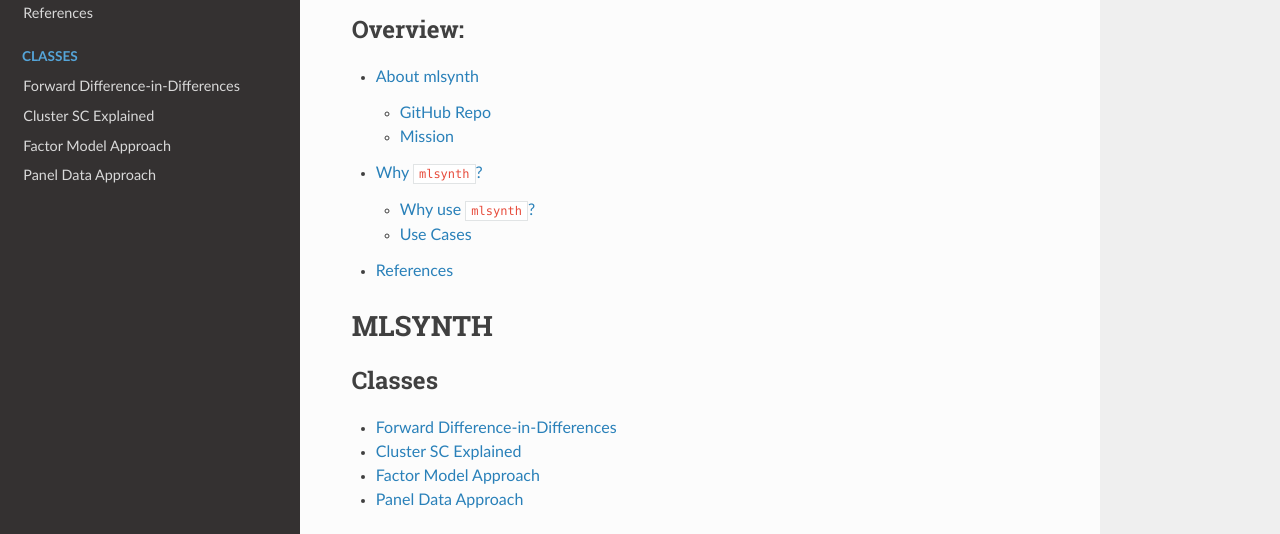
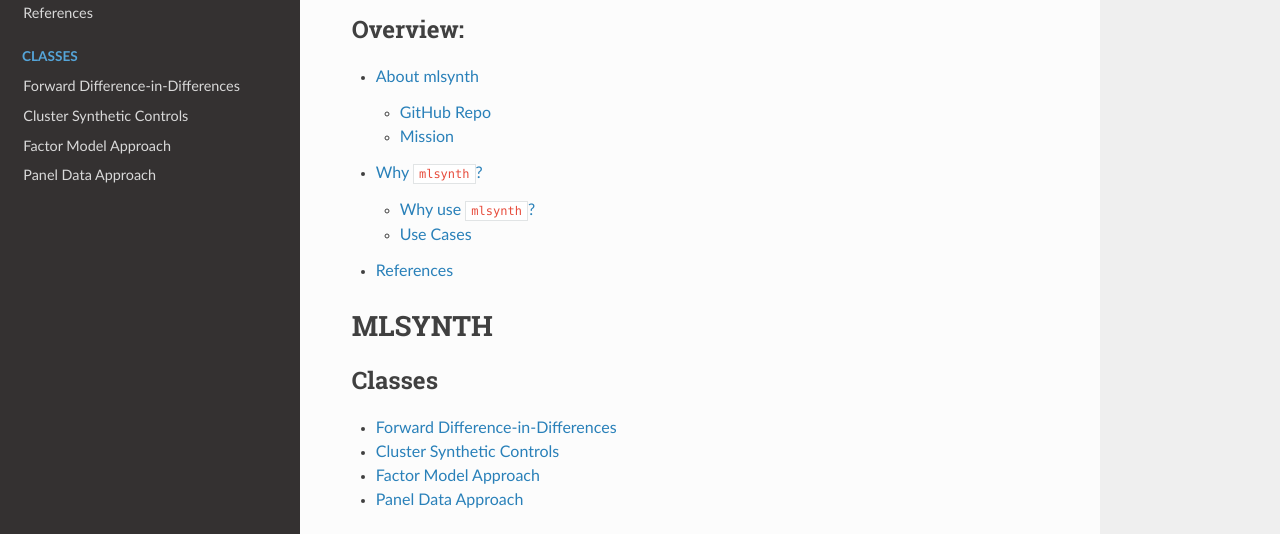
Before and after one commit to jgreathouse9/mlsynth, a Sphinx documentation site: the page built from docs/index.rst, in a window 1280 px wide and 900 px high, scrolled down 907 px. Shown: the part 199-733 px from the top of the window. Built offline with Sphinx 7.4.7 and the Read the Docs theme 3.1.0, drawn with Linux system fonts in a browser that asks for light colours; pages that are not in the unit, such as notebooks, are missing from menus.

Commit message:
Update clustersc.rst

```diff
--- a/docs/clustersc.rst
+++ b/docs/clustersc.rst
@@ -1,5 +1,5 @@
-Cluster SC Explained
-=====================
+Cluster Synthetic Controls
+===========================
 
 
 With Synthetic Control Methods, we may be unsure if the control group we use will be a good countrefactual for the treated unit-- even if we are relying on a weighted average of the controls instead of using all of them. Outcome trajectories may be noisy, have missing data, or have an extremely large number of control units, epsecially in modern settings where data are frequently disaggregated. To address this, [Amjad2018]_ developed a SVD version of the synthetic control method, Robust Synthetic Control. This is what the :class:`CLUSTERSC` class implements, and more. I begin with notations.
```
